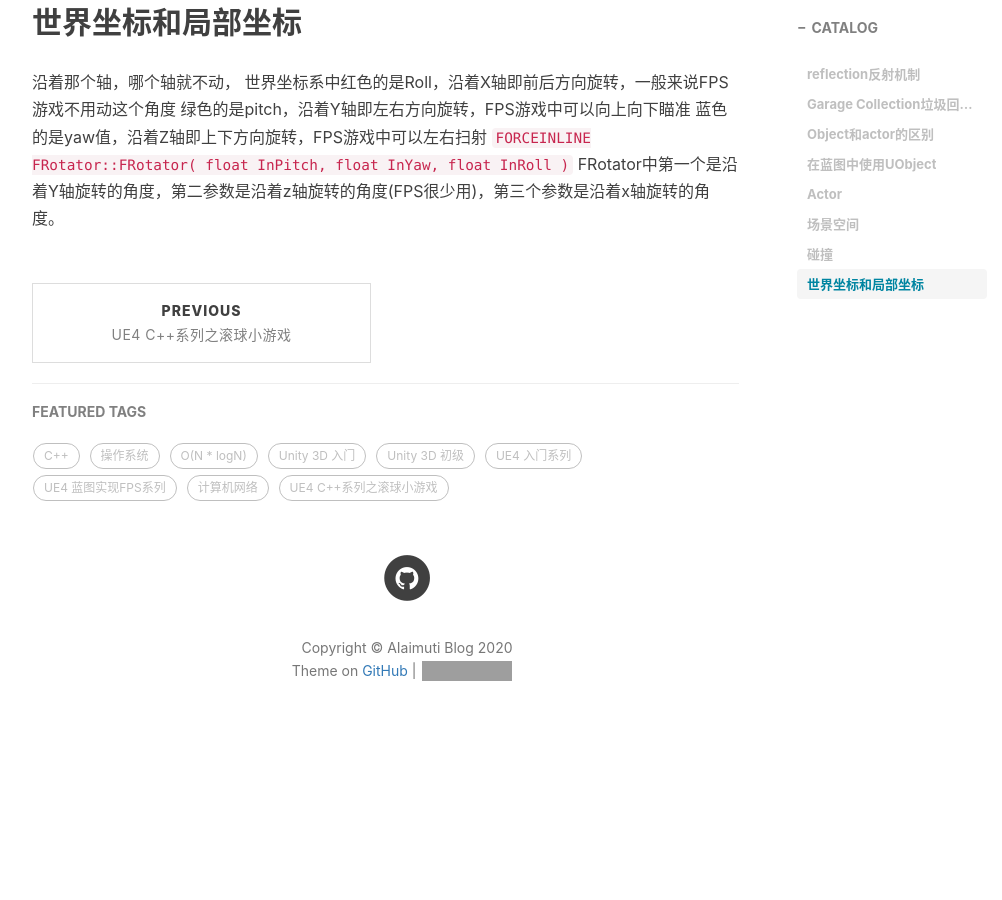
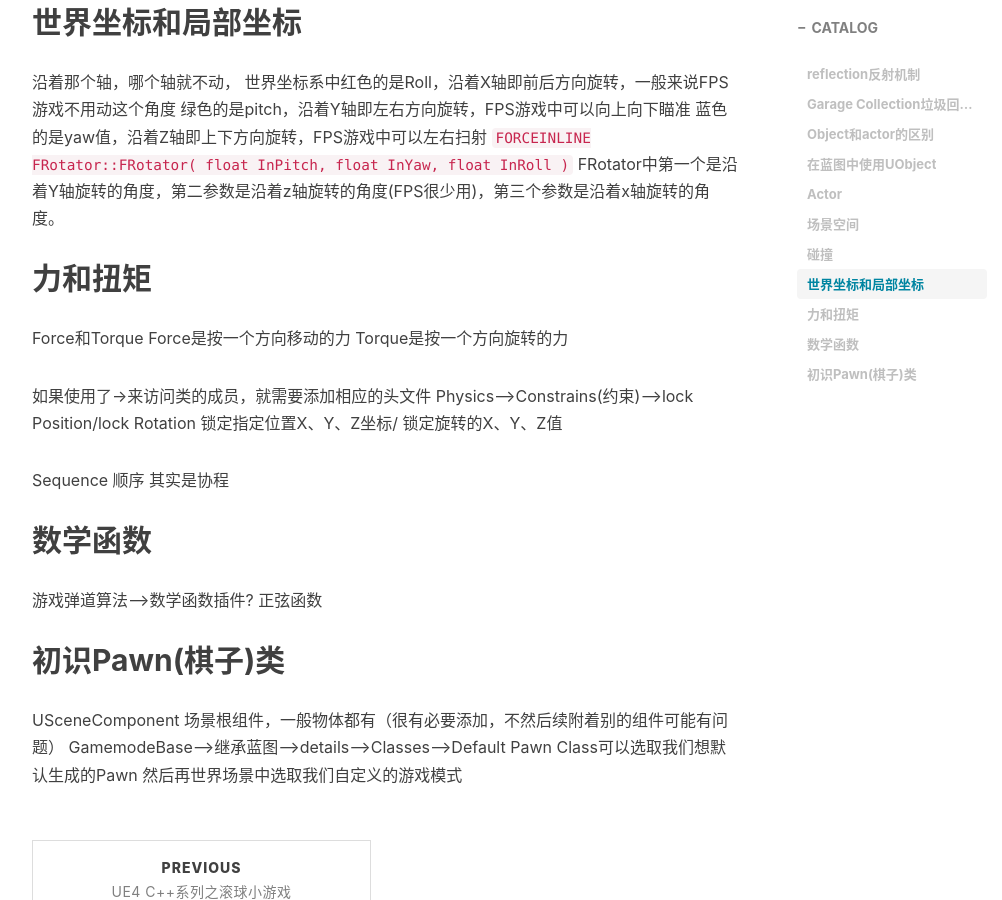
Before and after one commit to AIaimuti/aiaimuti.github.io, a Jekyll site: the page built from _posts/2020-4-23-C++Learn.md, in a window 1280 px wide and 900 px high, scrolled down 1839 px. Shown: the whole window, without its empty margins (233-1235 px from the left). Built offline with Jekyll 4.4.1, drawn with Linux system fonts in a browser that asks for light colours; nearby versions of some CDN libraries; comment, search, counter and statistics services are not loaded; before the commit the page ends 2614 px from its top, so only the background shows below that; grey boxes are pictures that could not be loaded.

Commit message:
Update 2020-4-23-C++Learn.md

```diff
--- a/_posts/2020-4-23-C++Learn.md
+++ b/_posts/2020-4-23-C++Learn.md
@@ -66,3 +66,21 @@ UE_LOG(LogTemp, Warning,
 蓝色的是yaw值，沿着Z轴即上下方向旋转，FPS游戏中可以左右扫射
 `FORCEINLINE FRotator::FRotator( float InPitch, float InYaw, float InRoll )`
 FRotator中第一个是沿着Y轴旋转的角度，第二参数是沿着z轴旋转的角度(FPS很少用)，第三个参数是沿着x轴旋转的角度。
+
+## 力和扭矩
+Force和Torque
+Force是按一个方向移动的力
+Torque是按一个方向旋转的力
+
+如果使用了->来访问类的成员，就需要添加相应的头文件
+Physics-->Constrains(约束)-->lock Position/lock Rotation 锁定指定位置X、Y、Z坐标/ 锁定旋转的X、Y、Z值
+
+Sequence 顺序 其实是协程
+## 数学函数
+游戏弹道算法-->数学函数插件?
+正弦函数
+
+## 初识Pawn(棋子)类
+USceneComponent 场景根组件，一般物体都有（很有必要添加，不然后续附着别的组件可能有问题）
+GamemodeBase-->继承蓝图-->details-->Classes-->Default Pawn Class可以选取我们想默认生成的Pawn
+然后再世界场景中选取我们自定义的游戏模式
```
